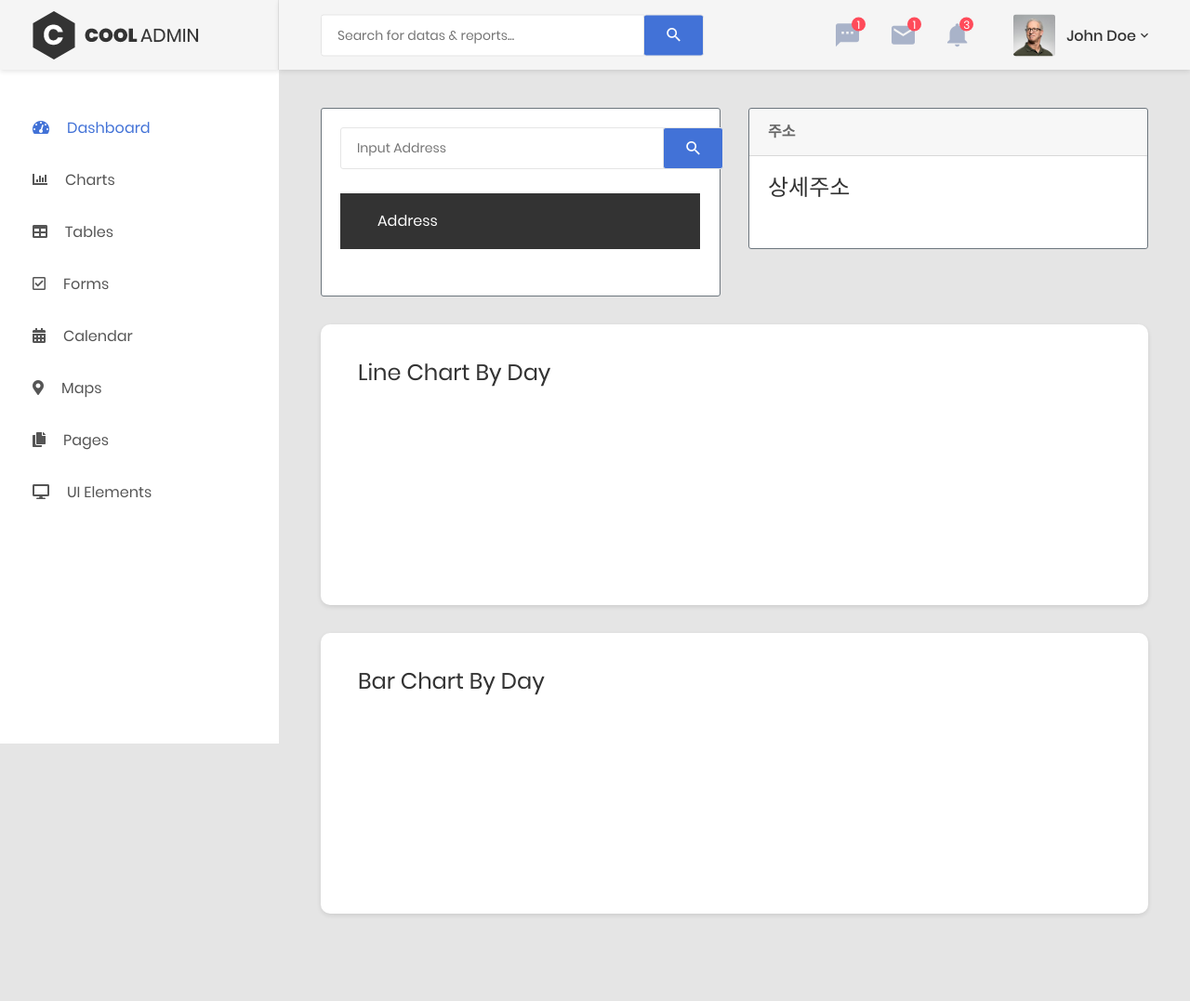
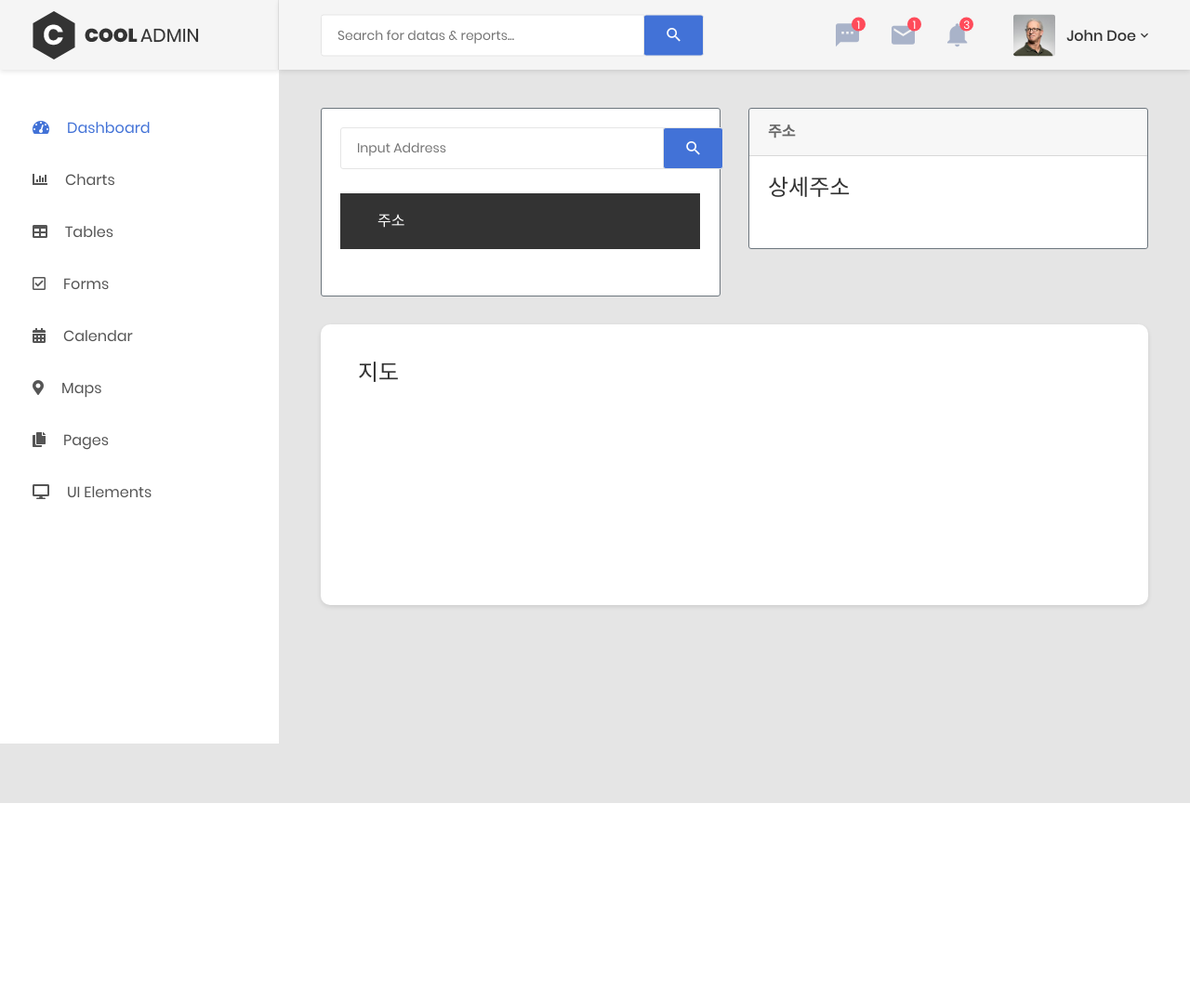
Before and after one commit to hsson428/demo, a Django app: page /aedlocation/ in a window 1280 px wide. Shown: the whole page at 93% size. After the commit the page ends 864 px from the top, so only its background shows below. Run offline with Django 3.2, Linux system fonts and the light colour scheme; lists and menus that the app fills with data are empty; a map, chart or similar area stays blank; some libraries are stand-ins or nearby versions.

Commit message:
add file

```diff
--- a/firstproject/aedlocation/templates/aedlocation/home2.html
+++ b/firstproject/aedlocation/templates/aedlocation/home2.html
@@ -1,7 +1,7 @@
 {% extends 'base.html' %}
 
 {% block page_title %}
-<title>Stocks Home</title>
+<title>AED Location</title>
 {% endblock page_title %}
 
 {% block main_content %}
@@ -22,7 +22,7 @@
                                             <table id="aedlocation_table" class="table table-borderless table-striped table-earning">
                                                 <thead>
                                                     <tr>
-                                                        <th>Address</th>
+                                                        <th>주소</th>
                                                     </tr>
                                                 </thead>
                                                 <tbody>
@@ -36,12 +36,12 @@
                             <div class="col-md-6">
                                 <div class="card border border-secondary" id="company_card">
                                     <div class="card-header">
-                                        <strong class="card-title" id="address_card_title">Company Name</strong>
+                                        <strong class="card-title" id="address_card_title">주소</strong>
                                     </div>
                                     <div class="card-body">
 
                                             <div class="top-campaign-x">
-                                                <h3 class="title-3 m-b-30">Basic Information</h3>
+                                                <h3 class="title-3 m-b-30">상세주소</h3>
                                                 <div class="table-responsive">
                                                     <table class="table table-top-campaign" id="address_detail_table">
                                                         <tbody>
@@ -60,18 +60,8 @@
                             <div class="col-lg-12">
                                 <div class="au-card m-b-30">
                                     <div class="au-card-inner">
-                                        <h3 class="title-2 m-b-40">Line Chart By Day</h3>
+                                        <h3 class="title-2 m-b-40">지도</h3>
                                         <canvas id="stock_line_chart"></canvas>
-                                    </div>
-                                </div>
-                            </div>
-                        </div>
-                        <div class="row">
-                            <div class="col-lg-12">
-                                <div class="au-card m-b-30">
-                                    <div class="au-card-inner">
-                                        <h3 class="title-2 m-b-40">Bar chart By Day</h3>
-                                        <canvas id="stock_bar_chart"></canvas>
                                     </div>
                                 </div>
                             </div>
@@ -106,7 +96,7 @@
     //     }
     // });
 
-    list_td_names = ['Address'];
+    list_td_names = ['Address', 'num'];
     list_tr_html_str = `<tr>
                         <td></td>
                     </tr>`;
@@ -124,7 +114,7 @@
 
         // alert(key)
         $.ajax({
-            "url": "/search2/" + key,
+            "url": "/aedlocation/search2/" + key,
             "method": "GET",
             "dataType":"json",
             "success": function(data, status, xhr){
@@ -134,10 +124,13 @@
 
                 for (var idx = 0; idx < data.length; idx++) {
                     var tr = $(list_tr_html_str);
-                    tr.attr('data-Address', data[idx].symbol)
+                    tr.attr('data-num', data[idx].num)
+
+                    tr.attr('data-Address', data[idx].Address)
+
                     var tds = tr.find('td');
                     tds.each(function(i, td) {
-                        $(td).text(data[idx].list_td_names[i])
+                        $(td).text(data[idx][list_td_names[i]])
                     });
                     $('#aedlocation_table tbody').append(tr);
 
@@ -151,7 +144,7 @@
     });
 
     // 검색된 목록 테이블에서 행을 클릭하면 상세 보기
-    detail_td_names = ['Address', 'DetailedAddress'];
+    detail_td_names = ['DetailedAddress'];
     detail_tr_html_str = `<tr>
                             <td></td>
                             <td></td>
@@ -161,20 +154,21 @@
         event.preventDefault();     // 관행적으로 넣는 코드
         event.stopPropagation();
 
-        var symbol = $(this).attr('data-DetailedAddress');
+        var num = $(this).attr('data-num');
+
+        var Address = $(this).attr('data-Address')
         // alert(symbol);
 
         $.ajax({
-            "url": "/aedlocation/detail2/" + symbol,
+            "url": "/aedlocation/detail2/" + num,
             "method": "GET",
             "success": function(data, status, xhr) {
                 // alert(data);
-                $('#address_card_title').text(data[0].name);
                 $('#address_detail_table').empty();
                 for (var idx = 0; idx < detail_td_names.length; idx++) {
                     var tr = $(detail_tr_html_str);
                     tds = tr.find('td');
-                    $(tds[0]).text(detail_td_names[idx]);
+                    $(tds[0]).text(Address,'\n');
                     if (detail_td_names[idx] === 'homepage') {
                         link = $('<a>' + data[0][detail_td_names[idx]] +'</a>');
                         link.attr('href', data[0][detail_td_names[idx]])
--- a/firstproject/aedlocation/views.py
+++ b/firstproject/aedlocation/views.py
@@ -11,7 +11,7 @@
 
 class HomeView(TemplateView):
     # template_name = 'stocks/home.html'        # ORM객체를 사용하는 화면
-    template_name = 'home2.html'
+    template_name = 'aedlocation/home2.html'
 
 class SearchView2(View):
     def get(self, request, key):
@@ -29,10 +29,7 @@
         from .aedlocation_repository import AedlocationRepository
         import json
 
-        aedlocation = AedlocationRepository().select_aedlocation_by_symbol(pk)
-
-        detailed_aedlocation = fdr.DataReader(pk, '20200101').fillna('').reset_index()
-        stock_info["Date"] = stock_info['Date'].astype('string')
-        stock['stats'] = stock_info.values.tolist()
-        serialized_stocks = json.dumps([stock], ensure_ascii=False) #
-        return HttpResponse(serialized_stocks, content_type="application/json")
+        repository = AedlocationRepository()
+        searched_aed = repository.select_aedlocation_by_num(pk)
+        json_aed = json.dumps(searched_aed, ensure_ascii=False)
+        return HttpResponse(json_aed, content_type="application/json")
--- a/firstproject/firstproject/urls.py
+++ b/firstproject/firstproject/urls.py
@@ -19,13 +19,9 @@
 from .views import HomeView
 
 
-from .views import SearchView2
-
 urlpatterns = [
     path('admin/', admin.site.urls),
     path('', HomeView.as_view(), name='home'),
 
-    path('search2/<str:key>', SearchView2.as_view(), name='search'),
-
     path('aedlocation/', include('aedlocation.urls'))
 ]
--- a/firstproject/templates/home2.html
+++ /dev/null
@@ -1,199 +0,0 @@
-{% extends 'base.html' %}
-
-{% block page_title %}
-<title>AED Location</title>
-{% endblock page_title %}
-
-{% block main_content %}
-
-                        <div class="row">
-                            <div class="col-md-6">
-                                <div class="card border border-secondary">
-
-                                    <div class="card-body">
-                                        <form class="form-header" action="" method="POST">
-                                            <input class="au-input au-input--xl" type="text" id="location" placeholder="Input Address" />
-                                            <button class="au-btn--submit" type="button" id="btn_search">
-                                                <i class="zmdi zmdi-search"></i>
-                                            </button>
-                                        </form>
-                                        <br>
-                                        <div class="table-responsive m-b-30">
-                                            <table id="aedlocation_table" class="table table-borderless table-striped table-earning">
-                                                <thead>
-                                                    <tr>
-                                                        <th>Address</th>
-                                                    </tr>
-                                                </thead>
-                                                <tbody>
-
-                                                </tbody>
-                                            </table>
-                                        </div>
-                                    </div>
-                                </div>
-                            </div>
-                            <div class="col-md-6">
-                                <div class="card border border-secondary" id="company_card">
-                                    <div class="card-header">
-                                        <strong class="card-title" id="address_card_title">주소</strong>
-                                    </div>
-                                    <div class="card-body">
-
-                                            <div class="top-campaign-x">
-                                                <h3 class="title-3 m-b-30">상세주소</h3>
-                                                <div class="table-responsive">
-                                                    <table class="table table-top-campaign" id="address_detail_table">
-                                                        <tbody>
-
-                                                        </tbody>
-                                                    </table>
-                                                </div>
-                                            </div>
-
-                                    </div>
-                                </div>
-                            </div>
-                        </div>
-
-                        <div class="row">
-                            <div class="col-lg-12">
-                                <div class="au-card m-b-30">
-                                    <div class="au-card-inner">
-                                        <h3 class="title-2 m-b-40">Line Chart By Day</h3>
-                                        <canvas id="stock_line_chart"></canvas>
-                                    </div>
-                                </div>
-                            </div>
-                        </div>
-                        <div class="row">
-                            <div class="col-lg-12">
-                                <div class="au-card m-b-30">
-                                    <div class="au-card-inner">
-                                        <h3 class="title-2 m-b-40">Bar chart By Day</h3>
-                                        <canvas id="stock_bar_chart"></canvas>
-                                    </div>
-                                </div>
-                            </div>
-                        </div>
-
-{% endblock main_content %}
-
-{% block custom_js %}
-
-<script type='text/javascript'>
-$(function(){
-
-    // alert('hello, jQuery');
-
-    // 1.동기 방식 요청 All Refresh
-    // location.href = '/stocks/market/';      // 브라우저 주소 입력창에 입력 후 엔터
-
-    // 2.비동기 방식 요청 Partial Refresh
-    // $.ajax({
-    //     "url": '/stocks/market',
-    //     "method": 'GET',
-    //     "success": function(data, status, xhr){
-    //         // alert(data)
-    //         values = data.split(',')
-    //         $('#kospi').text(values[0])
-    //         $('#kosdaq').text(values[1])
-    //         $('#dowjones').text(values[2])
-    //         $('#nasdaq').text(values[3])
-    //     },
-    //     "error": function(xhr, status, err){
-    //         alert(err)
-    //     }
-    // });
-
-    list_td_names = ['Address'];
-    list_tr_html_str = `<tr>
-                        <td></td>
-                    </tr>`;
-    $('#btn_search').on('click', function(event){
-
-        event.preventDefault();
-        event.stopPropagation();
-
-        var key = $('#location').val();     // 입력한 검색어 읽기
-
-        if(!key){
-            alert('검색어를 입력하세요');
-            return;
-        }
-
-        // alert(key)
-        $.ajax({
-            "url": "/search2/" + key,
-            "method": "GET",
-            "dataType":"json",
-            "success": function(data, status, xhr){
-                // alert(data);
-                $('#aedlocation_table tbody').empty()
-
-
-                for (var idx = 0; idx < data.length; idx++) {
-                    var tr = $(list_tr_html_str);
-                    tr.attr('data-Address', data[idx].Address)
-                    var tds = tr.find('td');
-                    tds.each(function(i, td) {
-                        $(td).text(data[idx].list_td_names[i])
-                    });
-                    $('#aedlocation_table tbody').append(tr);
-
-                }
-
-            },
-            "error": function(xhr, status, err){
-                alert(err);
-            }
-        });
-    });
-
-    // 검색된 목록 테이블에서 행을 클릭하면 상세 보기
-    detail_td_names = ['Address', 'DetailedAddress'];
-    detail_tr_html_str = `<tr>
-                            <td></td>
-                            <td></td>
-                          </tr>`
-
-    $('#aedlocation_table').on('click', 'tr', function(event) {
-        event.preventDefault();     // 관행적으로 넣는 코드
-        event.stopPropagation();
-
-        var symbol = $(this).attr('data-DetailedAddress');
-        // alert(symbol);
-
-        $.ajax({
-            "url": "/aedlocation/detail2/" + symbol,
-            "method": "GET",
-            "success": function(data, status, xhr) {
-                // alert(data);
-                $('#address_card_title').text(data[0].name);
-                $('#address_detail_table').empty();
-                for (var idx = 0; idx < detail_td_names.length; idx++) {
-                    var tr = $(detail_tr_html_str);
-                    tds = tr.find('td');
-                    $(tds[0]).text(detail_td_names[idx]);
-                    if (detail_td_names[idx] === 'homepage') {
-                        link = $('<a>' + data[0][detail_td_names[idx]] +'</a>');
-                        link.attr('href', data[0][detail_td_names[idx]])
-                        $(tds[1]).append(link);
-                    } else {
-                        $(tds[1]).text(data[0][detail_td_names[idx]]);
-                    }
-                    $('#address_detail_table').append(tr);
-
-                }
-
-            },
-            "error": function(xhr, status, err) {
-                alert(err);
-            }
-        })
-    });
-
-});
-</script>
-
-{% endblock custom_js %}
```
Also changed, not shown: firstproject/aedlocation/aedlocation_repository.py (+11 -8 lines), firstproject/firstproject/aedlocation_repository.py (deleted, +0 -43 lines), firstproject/firstproject/views.py (+0 -10 lines), 1 other file.
